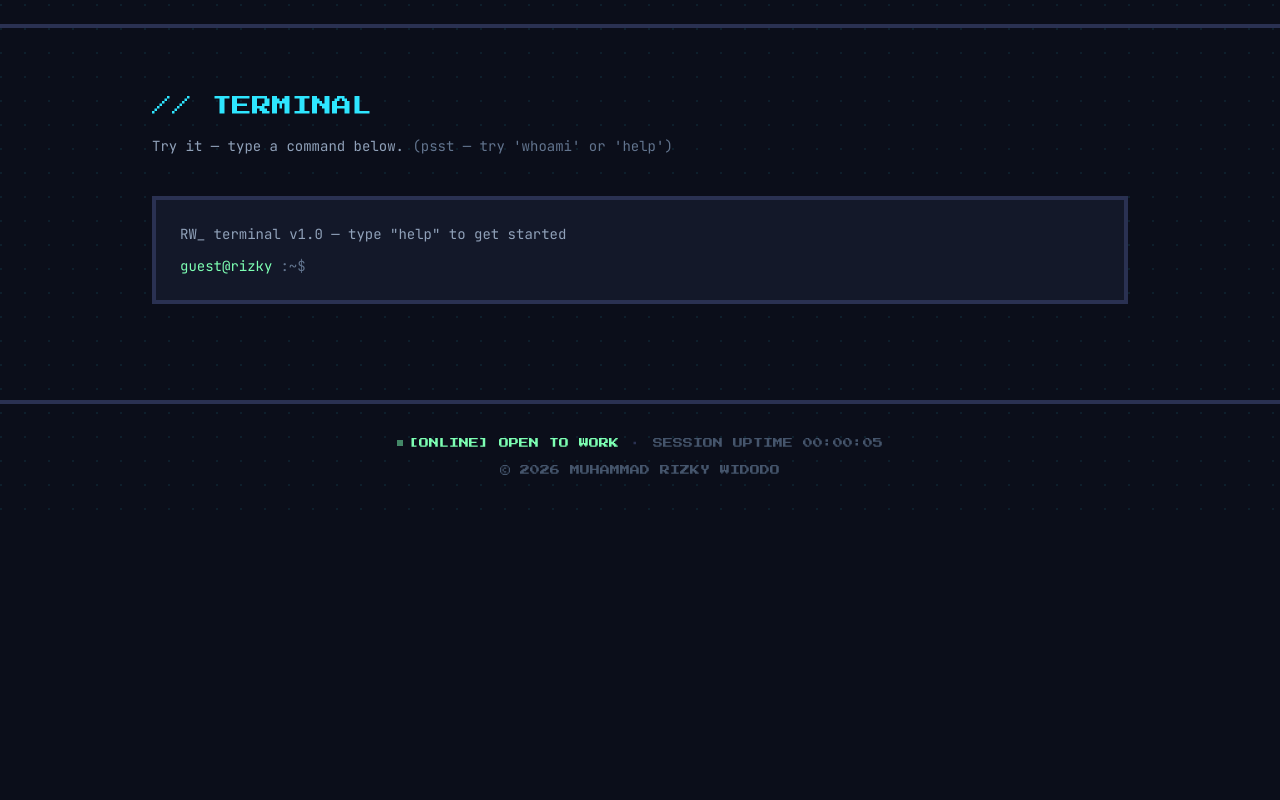
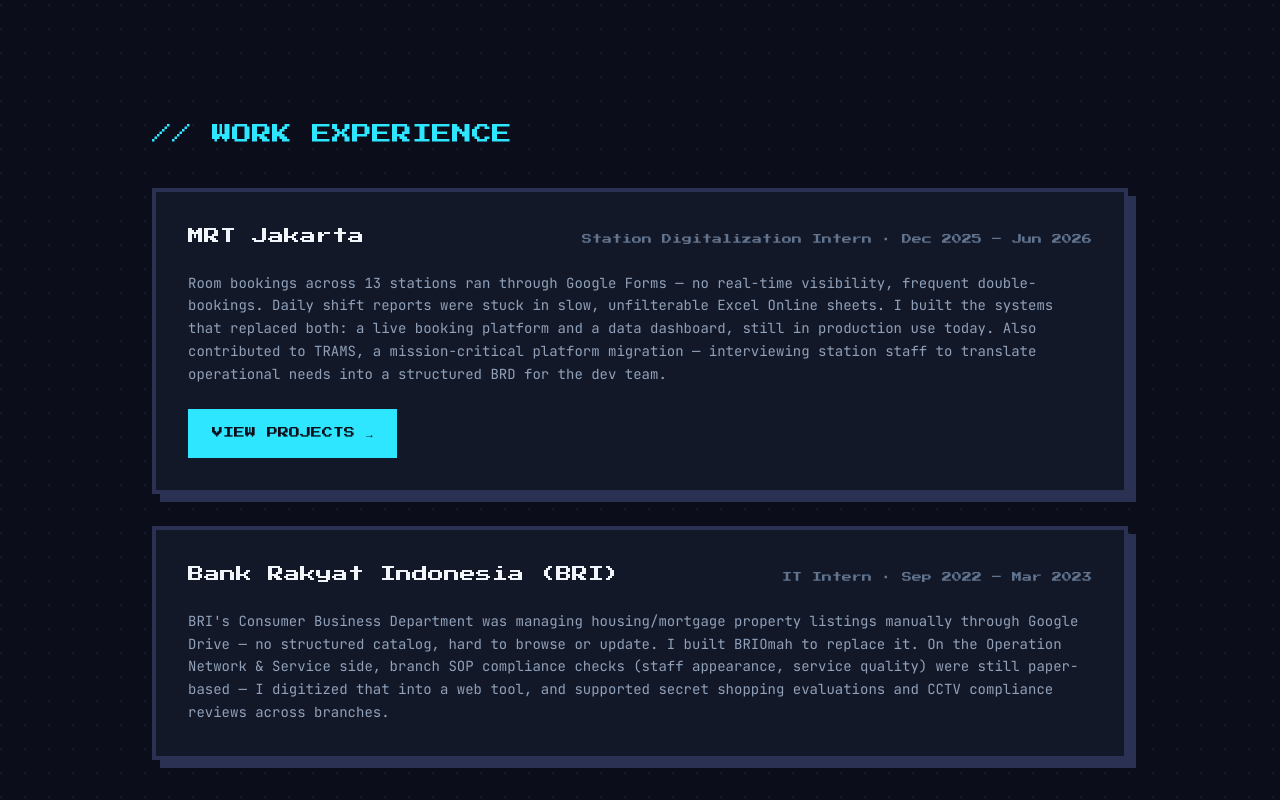
Before and after one commit to rizkywidodo/Portfolio, a React (Vite) app: page /#/ in a window 1280 px wide. Shown: the part 1700-2500 px from the top of the page. Before the commit the page ends 2210 px from the top, so only its background shows below. Built offline with nearby package versions, Linux system fonts and the light colour scheme.

Commit message:
Add Work Experience section, link it to per-company Projects anchors
Add MRT Jakarta and BRI entries between Skills and Terminal, with a
VIEW PROJECTS CTA that deep-links to a new #mrt-jakarta anchor. Group
ProjectsPage cards by company and rewrite the MRT problem/solution
copy to be more direct.

```diff
--- a/src/components/Navbar.tsx
+++ b/src/components/Navbar.tsx
@@ -3,6 +3,7 @@
 const sectionLinks = [
   { id: 'education', label: 'Education' },
   { id: 'skills', label: 'Skills' },
+  { id: 'work-experience', label: 'Work' },
   { id: 'terminal', label: 'Terminal', hideOnMobile: true },
 ]
 
--- /dev/null
+++ b/src/components/WorkExperience.tsx
@@ -0,0 +1,60 @@
+import { Link } from 'react-router-dom'
+
+const jobs = [
+  {
+    company: 'MRT Jakarta',
+    role: 'Station Digitalization Intern',
+    dates: 'Dec 2025 – Jun 2026',
+    body: 'Room bookings across 13 stations ran through Google Forms — no real-time visibility, frequent double-bookings. Daily shift reports were stuck in slow, unfilterable Excel Online sheets. I built the systems that replaced both: a live booking platform and a data dashboard, still in production use today. Also contributed to TRAMS, a mission-critical platform migration — interviewing station staff to translate operational needs into a structured BRD for the dev team.',
+    projectsAnchor: 'mrt-jakarta',
+  },
+  {
+    company: 'Bank Rakyat Indonesia (BRI)',
+    role: 'IT Intern',
+    dates: 'Sep 2022 – Mar 2023',
+    body: "BRI's Consumer Business Department was managing housing/mortgage property listings manually through Google Drive — no structured catalog, hard to browse or update. I built BRIOmah to replace it. On the Operation Network & Service side, branch SOP compliance checks (staff appearance, service quality) were still paper-based — I digitized that into a web tool, and supported secret shopping evaluations and CCTV compliance reviews across branches.",
+    projectsAnchor: null,
+  },
+]
+
+function WorkExperience() {
+  return (
+    <section id="work-experience" className="mx-auto max-w-5xl px-6 py-24">
+      <h2 className="font-pixel text-xl text-cyan">// WORK EXPERIENCE</h2>
+
+      <div className="mt-10 space-y-8">
+        {jobs.map((job) => (
+          <article
+            key={job.company}
+            className="border-4 border-border bg-panel p-8 shadow-[8px_8px_0_0_#2a3152]"
+          >
+            <div className="flex flex-wrap items-baseline justify-between gap-2">
+              <h3 className="font-pixel text-sm text-slate-100 md:text-base">
+                {job.company}
+              </h3>
+              <span className="font-pixel text-[10px] text-slate-500">
+                {job.role} · {job.dates}
+              </span>
+            </div>
+
+            <p className="mt-6 text-sm leading-relaxed text-slate-400">
+              {job.body}
+            </p>
+
+            {job.projectsAnchor && (
+              <Link
+                to="/projects"
+                state={{ scrollTo: job.projectsAnchor }}
+                className="font-pixel mt-6 inline-block border-4 border-cyan bg-cyan px-5 py-3 text-[11px] text-bg shadow-[4px_4px_0_0_#131829] transition-transform hover:-translate-y-0.5 hover:shadow-[6px_6px_0_0_#131829]"
+              >
+                VIEW PROJECTS →
+              </Link>
+            )}
+          </article>
+        ))}
+      </div>
+    </section>
+  )
+}
+
+export default WorkExperience
--- a/src/pages/Home.tsx
+++ b/src/pages/Home.tsx
@@ -3,6 +3,7 @@
 import Hero from '../components/Hero'
 import Education from '../components/Education'
 import Skills from '../components/Skills'
+import WorkExperience from '../components/WorkExperience'
 import Terminal from '../components/Terminal'
 
 function Home() {
@@ -26,6 +27,7 @@
       <Hero />
       <Education />
       <Skills />
+      <WorkExperience />
       <Terminal />
     </>
   )
--- a/src/pages/ProjectsPage.tsx
+++ b/src/pages/ProjectsPage.tsx
@@ -1,4 +1,5 @@
-import { Link } from 'react-router-dom'
+import { useEffect } from 'react'
+import { Link, useLocation } from 'react-router-dom'
 
 type Project = {
   title: string
@@ -14,7 +15,7 @@
     title: 'Booking Ruang Stasiun',
     org: 'MRT Jakarta — Station Digitalization Intern',
     problem:
-      "13 stations, one room schedule that only lived in each planner's head. Station staff kept double-booking because nobody could see what anyone else had reserved.",
+      '13 stations, one Google Form. No real-time visibility into what was already booked, so double-bookings and manual back-and-forth were routine — nobody had a clean way to track requests at scale.',
     solution:
       'A full-CRUD booking platform with role-based access (super admin, planner, area authority) and automatic email confirmations — so nobody has to ask "did this get approved?" anymore.',
     impact: 'Live across all 13 stations, fully replacing manual coordination.',
@@ -24,9 +25,9 @@
     title: 'Bank Data Station Dashboard',
     org: 'MRT Jakarta',
     problem:
-      'Shift reports got compiled through Excel Online — slow, and one wrong click could send bad data through without anyone noticing.',
+      'Daily Safety/Service/Security reports came in through Google Forms, but analysis was stuck in Excel Online — slow, hard to filter, and impossible to spot patterns across 4 stations without hours of manual scrolling.',
     solution:
-      'A CSV-upload pipeline that renders straight into a filterable dashboard, deployed on Vercel.',
+      'Built a pipeline that turns the raw form export into a live, filterable dashboard — real-time stats, category breakdowns, per-station trends, and drill-down into individual reports with photo attachments.',
     impact: 'Reports that used to take a wait now update the moment you upload.',
     stack: ['React', 'TypeScript', 'Supabase', 'Cloudflare'],
   },
@@ -49,7 +50,35 @@
   IMPACT: 'text-yellow',
 }
 
+function companyOf(org: string) {
+  return org.split('—')[0].trim()
+}
+
+function slugify(text: string) {
+  return text
+    .toLowerCase()
+    .replace(/[^a-z0-9]+/g, '-')
+    .replace(/(^-|-$)/g, '')
+}
+
+const companies = [...new Set(projects.map((project) => companyOf(project.org)))]
+
 function ProjectsPage() {
+  const location = useLocation()
+
+  // Nav/links to a specific company's projects pass the target section id
+  // via router state (see WorkExperience.tsx) since HashRouter can't also
+  // carry a plain #anchor in the URL.
+  useEffect(() => {
+    const target = (location.state as { scrollTo?: string } | null)
+      ?.scrollTo
+    if (target) {
+      requestAnimationFrame(() => {
+        document.getElementById(target)?.scrollIntoView({ behavior: 'smooth' })
+      })
+    }
+  }, [location.state])
+
   return (
     <section className="mx-auto max-w-5xl px-6 pt-32 pb-24">
       <Link
@@ -66,16 +95,24 @@
         are private — still running in production.)
       </p>
 
-      <div className="mt-10 space-y-8">
-        {projects.map((project) => (
+      {companies.map((company) => (
+        <div key={company} id={slugify(company)} className="mt-16 first:mt-10">
+          <h2 className="font-pixel text-[11px] tracking-widest text-slate-500">
+            {company.toUpperCase()}
+          </h2>
+
+          <div className="mt-6 space-y-8">
+            {projects
+              .filter((project) => companyOf(project.org) === company)
+              .map((project) => (
                 <article
                   key={project.title}
                   className="border-4 border-border bg-panel p-8 shadow-[8px_8px_0_0_#2a3152] transition-transform hover:-translate-y-1"
                 >
                   <div className="flex flex-wrap items-baseline justify-between gap-2">
-              <h2 className="font-pixel text-sm text-slate-100 md:text-base">
+                    <h3 className="font-pixel text-sm text-slate-100 md:text-base">
                       {project.title}
-              </h2>
+                    </h3>
                     <span className="font-pixel text-[10px] text-slate-500">
                       {project.org}
                     </span>
@@ -115,6 +152,8 @@
                 </article>
               ))}
           </div>
+        </div>
+      ))}
     </section>
   )
 }
```
Lines whose indentation alone changed are shown as unchanged.
